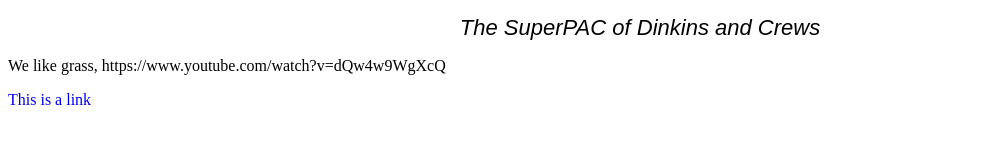
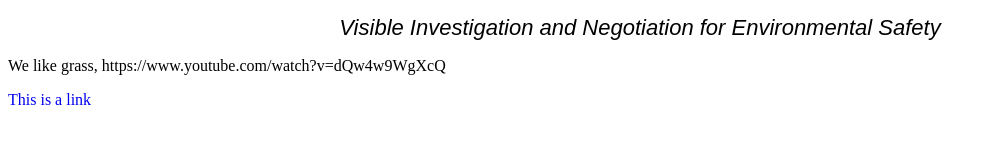
Before and after one commit to TooManyKitKats/TooManyKitKats.github.io, a plain HTML site: page index.html in a window 1280 px wide. Shown: the whole page, without its empty margins (0-997 px from the left). Drawn offline with Linux system fonts and the light colour scheme.

Commit message:
Official Name Change

```diff
--- a/index.html
+++ b/index.html
@@ -1,13 +1,13 @@
 <!DOCTYPE html>
 <html>
 	<head>
-		<title>The SuperPAC of Dinkins and Crews</title>
+		<title>V.I.N.E.S Super PAC</title>
 		<meta charset="UTF-8">
 		<link rel="stylesheet" href="style.css">
 	</head>
 
 	<body>
-		<h1>The SuperPAC of Dinkins and Crews</h1>
+		<h1>Visible Investigation and Negotiation for Environmental Safety</h1>
 		<p>We like grass, https://www.youtube.com/watch?v=dQw4w9WgXcQ </p>
 		<a href="#">This is a link</a>
 	</body>
```
